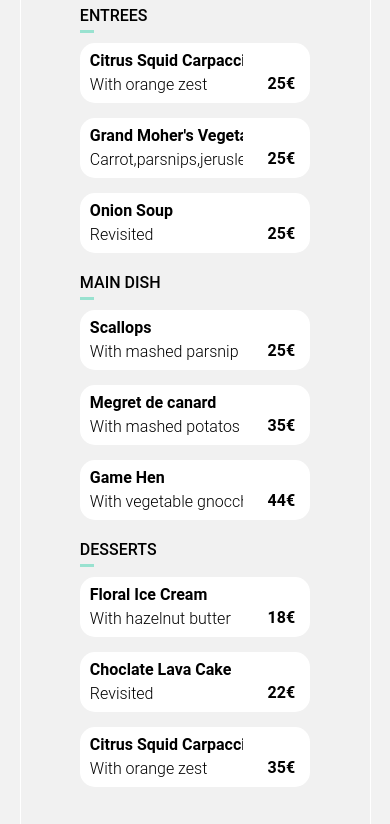
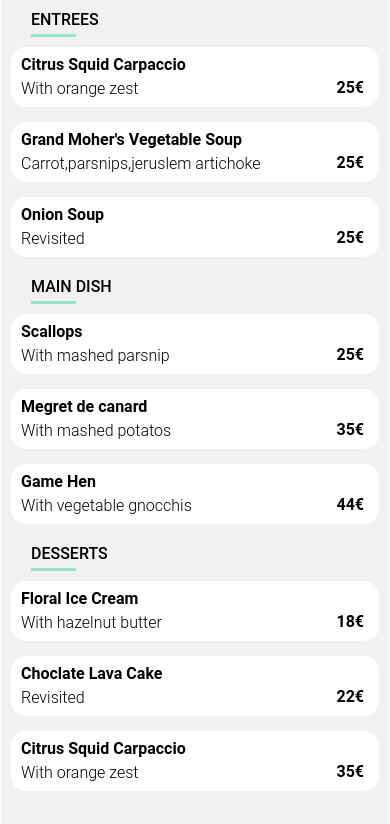
Before and after one commit to Hiresh22/Ohmyfood, a website: page Menu1.html in a window 390 px wide. Shown: the part 332-1156 px from the top of the page. Drawn offline with Linux system fonts and the light colour scheme; a web font is replaced by a local one.

Commit message:
update 14oct

```diff
--- a/Menu1.html
+++ b/Menu1.html
@@ -5,7 +5,7 @@
         <meta name=viewport content="width=device-width, initial-scale=1.0">
 
          <link rel="stylesheet" href="./saas/menu.css">
-
+         <link rel="stylesheet" href="./saas/MediaqueryMenu.css">
          <link rel="stylesheet" href="https://cdnjs.cloudflare.com/ajax/libs/font-awesome/6.4.0/css/all.min.css">
         <title>Bastille</title>
         <script src="https://kit.fontawesome.com/d8d70f29e9.js" crossorigin="anonymous"></script>
--- a/saas/MediaQuery.css
+++ b/saas/MediaQuery.css
@@ -52,7 +52,12 @@
                 background-color: #dfcce7;
               }
 
-            .ContainerRestaurantsCards
+              body main .Restaurants .ContainerRestaurantsCards .RestaurantsCards
+              {
+                width: 90%;
+              }
+
+              body main .Restaurants .ContainerRestaurantsCards
             {
                 flex-direction: column;
             }
@@ -86,6 +91,15 @@
             {
                 width:100%;
             }
+
+            body main .Restaurants .ContainerRestaurantsCards .RestaurantsCards
+              {
+                width: 100%;
+              }
+              body main .Restaurants .ContainerRestaurantsCards .RestaurantsCards .RestaurantsImages .Rest_images {
+            width: 100%;
+            object-fit: cover;
+            }
 }
 
 @media screen and (min-width :900px)
--- a/saas/MediaqueryMenu.css
+++ b/saas/MediaqueryMenu.css
@@ -1,6 +1,6 @@
 
 
-@media screen and (max-width :375px)
+@media screen and (max-width :420px)
 {
     header {
         width: 100%;
@@ -27,7 +27,7 @@
 
     .main .MenuMainContainer .MenuEntrees {
     justify-content: flex-start;
-    width: 375px;
+    width: 100%;
     }
 
     .main .MenuMainContainer .MenuEntrees .childMenuEntreesText
@@ -58,3 +58,27 @@
             width: 90%;
          }
 }
+
+
+@media screen and (max-width :648px)
+{
+    .main .MenuMainContainer .MenuEntrees {
+        justify-content: flex-start;
+        width: 100%;
+        }
+
+        .main .MenuMainContainer .MenuEntrees .childMenuEntreesText
+    {
+        width: 100%;
+
+    }
+
+    .main .MenuMainContainer .MenuEntrees .ParentMenu {
+    width: 100%;
+
+    }
+    .main .MenuMainContainer .MenuEntrees .ParentMenu .childMenuEntreesList{
+        width: 100%;
+    }
+
+}
```
Also changed, not shown: Menu3.html (+1 -1 lines), Menu4.html (+1 -1 lines).
